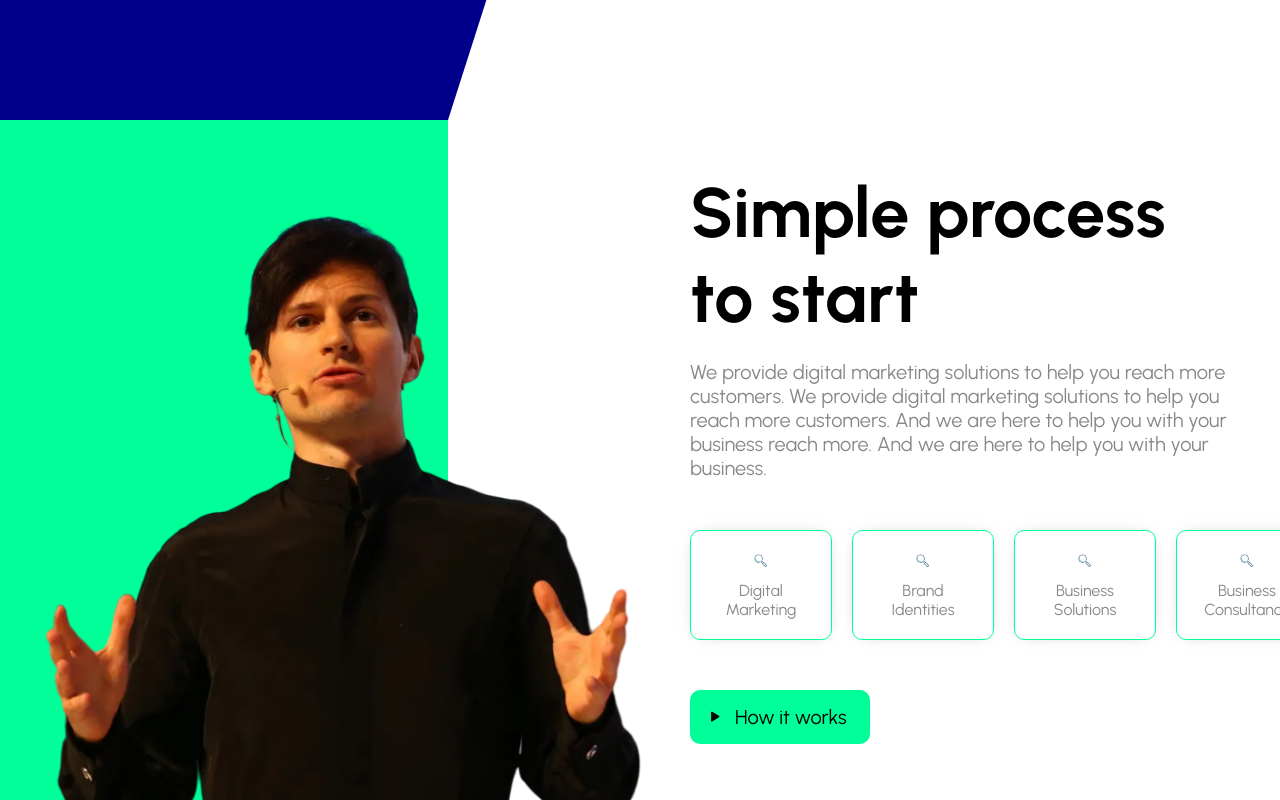
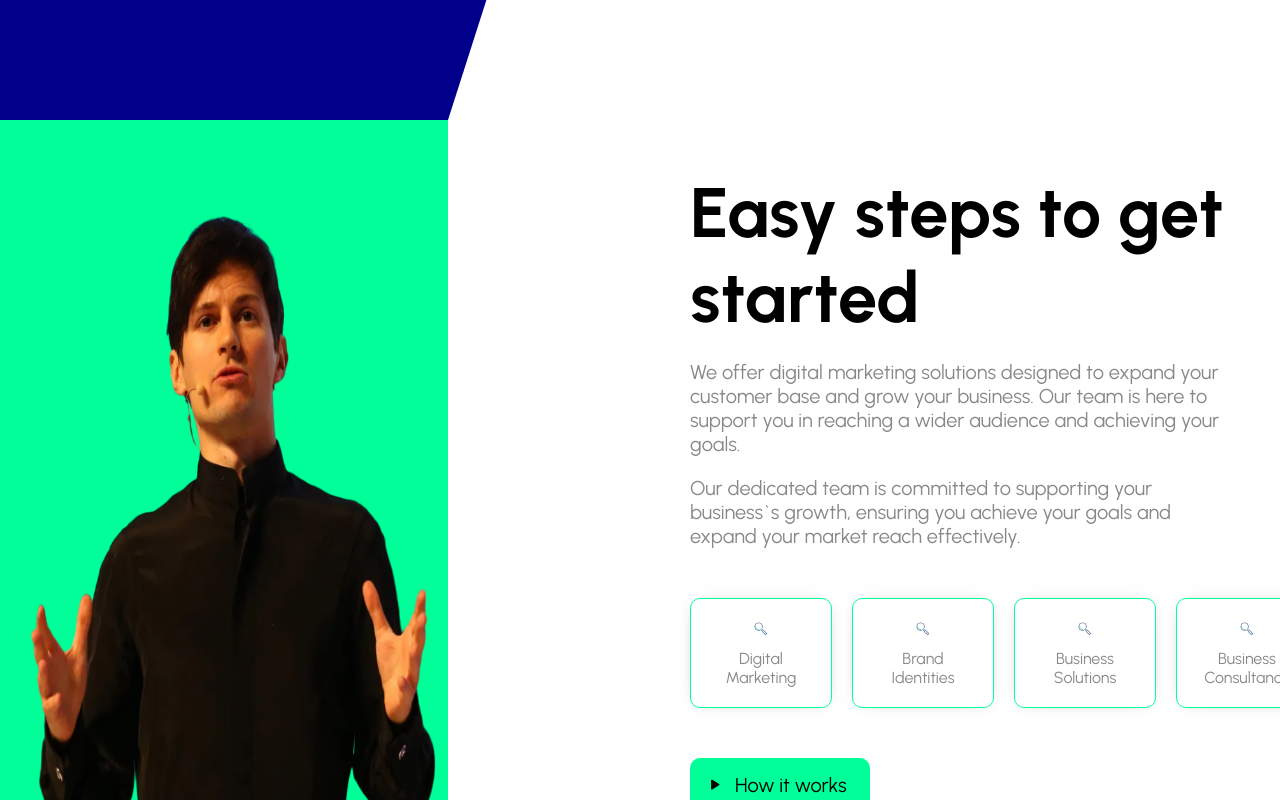
Before and after one commit to Felmeta-M/Agency, a React (Vite) app: page / in a window 1280 px wide. Shown: the part 1480-2280 px from the top of the page. Built offline with nearby package versions, Linux system fonts and the light colour scheme.

Commit message:
fixing bug

```diff
--- a/src/components/Service.jsx
+++ b/src/components/Service.jsx
@@ -7,14 +7,21 @@ import { useState } from "react";
 const Container = styled.div`
     display: flex;
     height: 100%;
+    @media only screen and (max-width: 480px) {
+        flex-direction: column;
+    }
 `;
 const Left = styled.div`
     width: 50%;
     position: relative;
+    @media only screen and (max-width: 480px) {
+        display: none;
+    }
 `;
 const Image = styled.img`
     display: ${(props) => props.open && "none"};
     height: 100%;
+    width: 73%;
 `;
 const Vedio = styled.video`
     display: ${(props) => !props.open && "none"};
@@ -24,18 +31,31 @@ const Vedio = styled.video`
     bottom: 0;
     right: 0;
     margin: auto;
+    @media only screen and (max-width: 480px) {
+        width: 100%;
+    }
 `;
 const Right = styled.div`
     width: 50%;
+    @media only screen and (max-width: 480px) {
+        width: 100%;
+    }
 `;
 const Wrapper = styled.div`
     padding: 50px;
     display: flex;
     flex-direction: column;
+    @media only screen and (max-width: 480px) {
+        padding: 20px;
+        align-items: center;
+    }
 `;
 const Title = styled.h1`
     font-size: 70px;
-
+    @media only screen and (max-width: 480px) {
+        font-size: 50px;
+        margin-bottom: 20px;
+    }
 `;
 const Desc = styled.p`
     font-size: 20px;
@@ -63,9 +83,26 @@ const Icon = styled.img`
     width: 20px;
     margin-right: 10px;
 `;
+const Modal = styled.div`
+    width: 100vh;
+    height: 100vh;
+    top: 0;
+    left: 0;
+    position: absolute;
+    background-color: rgba(0,0,0,0.5);
+`;
+const CloseButton = styled.button`
+    position: absolute;
+    background-color: #00ff99;
+    padding: 10px;
+    border: none;
+    border-radius: 5px;
+    top: 27%;
+`;
 
 const Service = () => {
     const [open, setOpen] = useState(false);
+    const smallScreen = window.screen.width <= 480 ? true : false;
   return (
     <Container>
         <Left>
@@ -74,21 +111,33 @@ const Service = () => {
         </Left>
         <Right>
             <Wrapper>
-                <Title>Simple process to start</Title>
+                <Title>Easy steps to get started</Title>
                 <Desc>
-                    We provide digital marketing solutions to help you reach more customers.
-                    We provide digital marketing solutions to help you reach more customers.
-                    And we are here to help you with your business reach more.
-                    And we are here to help you with your business.
+                We offer digital marketing solutions designed to expand your
+                customer base and grow your business. Our team is here to support
+                you in reaching a wider audience and achieving your goals.
+                </Desc>
+                <Desc>
+                Our dedicated team is committed to supporting your business`s growth,
+                ensuring you achieve your goals and expand your market reach effectively.
                 </Desc>
                 <CardContainer>
-                    <MiniCard />
-                    <MiniCard />
                     <MiniCard />
                 </CardContainer>
                 <Button onClick={()=>setOpen(true)}><Icon src={Play}/>How it works </Button>
             </Wrapper>
         </Right>
+        {smallScreen && open &&
+        <Modal>
+            <Vedio
+                open={open}
+                autoPlay
+                loop
+                controls
+                src="https://www.youtube.com/watch?v=1Ut6RouSs0w"
+            />
+            <CloseButton onClick={() => setOpen(false)}>Close</CloseButton>
+        </Modal>}
     </Container>
   )
 }
```
